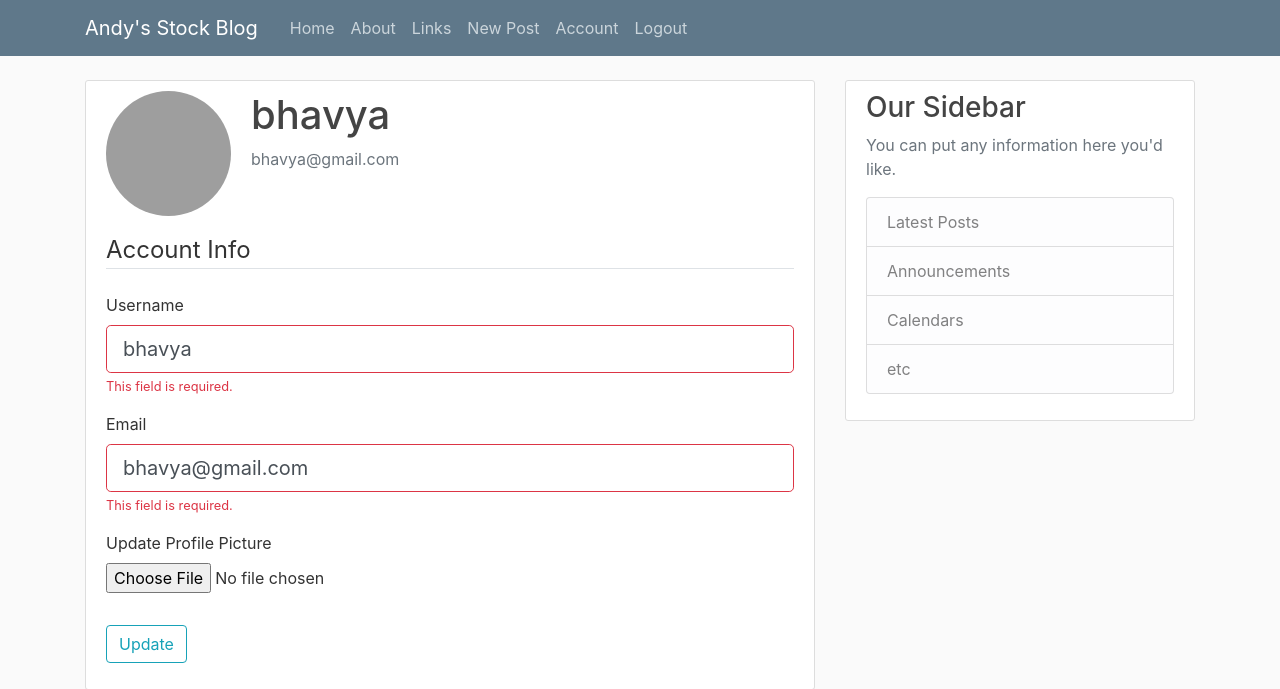
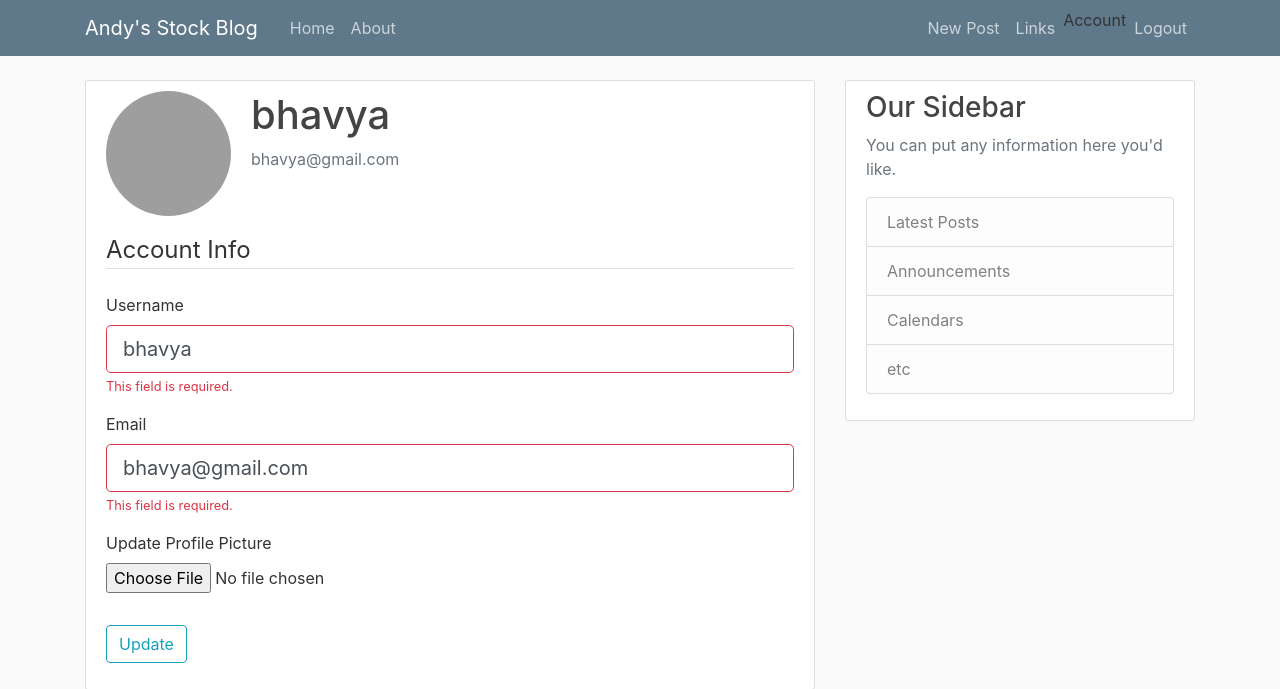
Before and after one commit to bhavyakundra/Blog-Site, a Flask app: page /account in a window 1280 px wide. Shown: the top 689 px of the page. Run offline with Flask 2, Linux system fonts and the light colour scheme; a user stored in the database is signed in; parts of the project's set-up code (start-up, migrations or seed data) failed here and were passed over; some libraries are stand-ins or nearby versions; grey boxes are pictures that could not be loaded.

Commit message:
081223-2

```diff
--- a/flask_blog_andy/flaskblog/templates/layout.html
+++ b/flask_blog_andy/flaskblog/templates/layout.html
@@ -28,12 +28,12 @@
             <div class="navbar-nav mr-auto">
               <a class="nav-item nav-link" href="{{ url_for('main.home') }}">Home</a>
               <a class="nav-item nav-link" href="{{ url_for('main.about') }}">About</a>
-              <a class="nav-item nav-link" href="{{ url_for('main.about') }}">Links</a
             </div>
             <!-- Navbar Right Side -->
             <div class="navbar-nav">
               {% if current_user.is_authenticated %}
                 <a class="nav-item nav-link" href="{{ url_for('posts.new_post') }}">New Post</a>
+                <a class="nav-item nav-link" href="{{ url_for('main.about') }}">Links</a
                 <a class="nav-item nav-link" href="{{ url_for('users.account') }}">Account</a>
                 <a class="nav-item nav-link" href="{{ url_for('users.logout') }}">Logout</a>
                 {% if current_user.is_admin %}
```
